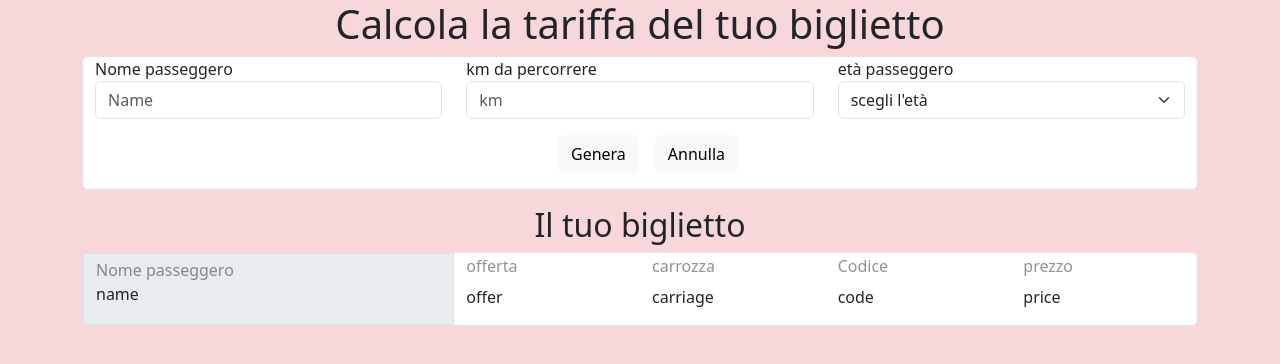
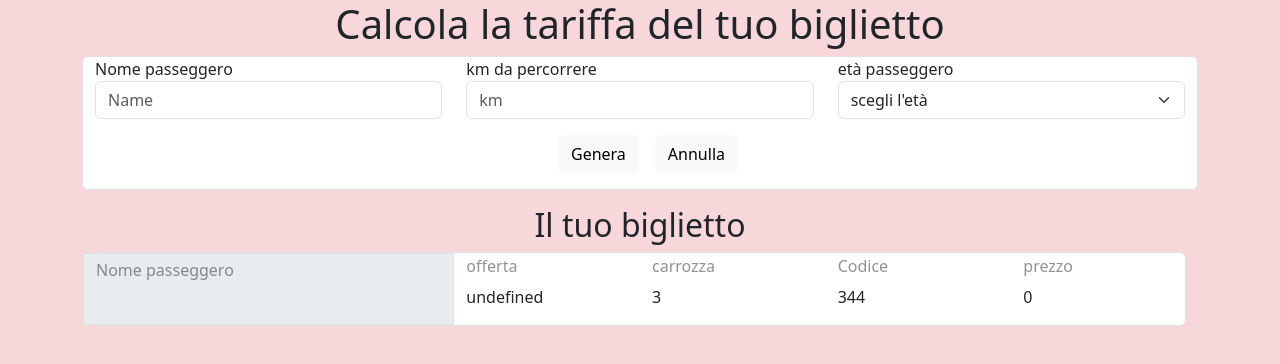
Before and after one commit to desireemezzotero/js-biglietto-treno-form, a plain HTML site: page index.html in a window 1280 px wide. Both pictures are taken after a click on the button "Genera". Drawn offline with nearby package versions, Linux system fonts and the light colour scheme.

Commit message:
[add] function and ticket

```diff
--- a/css/style.css
+++ b/css/style.css
@@ -8,3 +8,7 @@
   border: 1px solid black;
   background-color:rgb(124, 112, 98);
 }
+
+.container-dm-none{
+  display: none;
+}
--- a/index.html
+++ b/index.html
@@ -34,7 +34,7 @@
          <div class="col-4">
            <label>età passeggero</label>
            <select class="form-select age">
-             <option>
+             <option value="default">
                scegli l'età
              </option>
              <option value="under">
@@ -57,37 +57,38 @@
       </form>
     </div> <!-- div del container del form -->
 
-    <h2 class="text-center mt-3">Il tuo biglietto</h2>
 
 
-    <div class="container border rounded bg-white mt-1">
-      <form >
+
+    <div class="container container-dm container-dm-none">
+      <h2 class="text-center mt-3">Il tuo biglietto</h2>
+      <form class="border rounded bg-white mt-1 " >
        <div class="row">
          <div class="col-4 border bg-body-secondary pt-1">
            <h7 class="text-body-tertiary">Nome passeggero</h7>
-           <p>name</p>
+           <p class="name-p">name</p>
          </div>
 
          <div class="col-8 pt-1">
           <div class="row">
             <div class="col-3">
               <h5 class="fs-6 text-body-tertiary">offerta</h5>
-              <p>offer</p>
+              <p class="offer-p">offer</p>
             </div>
 
             <div class="col-3">
               <h5 class="fs-6 text-body-tertiary">carrozza</h5>
-              <p>carriage</p>
+              <p class="carriage-p">carriage</p>
             </div>
 
             <div class="col-3">
               <h5 class="fs-6 text-body-tertiary">Codice</h5>
-              <p>code</p>
+              <p class="code-p">code</p>
             </div>
 
             <div class="col-3">
               <h5 class="fs-6 text-body-tertiary">prezzo</h5>
-              <p>price</p>
+              <p class="price-p">price</p>
             </div>
           </div><!-- div row nel col8 -->
          </div> <!-- div col8 -->
--- a/js/script.js
+++ b/js/script.js
@@ -1,10 +1,20 @@
-/* richiamo le classi scritte in html e le salvo in una variabile*/
+/* richiamo le classi del form scritte in html e le salvo in una variabile*/
 
 const namePassenger = document.querySelector('.passeger');
 const kmPassenger = document.querySelector('.km');
 const agePassenger = document.querySelector('.age');
 
 const bottoneGenerate = document.querySelector('.btn-generate');
+
+/* richiamo le classi scritte in html per il risultato del biglietto e le salvo in una variabile */
+const nameP = document.querySelector('.name-p');
+const offerP = document.querySelector('.offer-p');
+let carriageP= document.querySelector('.carriage-p');
+let codeP = document.querySelector('.code-p');
+let priceP= document.querySelector('.price-p');
+
+/* richiamo il container che mi servirà successivamente */
+const containerDmNone = document.querySelector('.container-dm')
 
 /* varibiali per calcolare il prezzo del biglietto  */
 const priceKm = 0.21;
@@ -17,22 +27,38 @@ bottoneGenerate.addEventListener('click', generateTicket);
 
 /* funzione che genera il prezzo del biglietto  */
 function generateTicket() {
-  const namePassengerValue = namePassenger.value;
-  const kmPassengerValue = kmPassenger.value
-  const agePassengerValue = agePassenger.value
-
-  price = priceKm * kmPassengerValue;
-
+  price = priceKm * kmPassenger.value;
+  let message;
 
   /* attraverso agePassenger.value riconosce l'opzione che abbiamo inserito, se l'opzione è under applicherà lo sconto del 20%, se è over applicherà lo sconto del 40%, altrimenti non applicherà nessuno sconto */
 
   if (agePassenger.value == "under") {
     price -= price * youngDiscount / 100;
+    message = 'Biglietto Young';
   } else if (agePassenger.value == "over") {
     price -= price * silverDiscount / 100;
+      message = 'Biglietto Over';
   } else if (agePassenger.value == "between") {
     price = price
+      message = 'Biglietto Normale';
   }
  console.log(price)
 
+
+  nameP.innerText = namePassenger.value;
+  offerP.innerText = message;
+  carriageP.innerText = Math.ceil(Math.random()* 10);
+  codeP.innerText = Math.ceil(Math.random()* 1000);
+  priceP.innerText = price
+
+  resetForm();
+
+  containerDmNone.classList.remove('container-dm-none')
+
 }
+
+function resetForm () {
+  namePassenger.value = '';
+  kmPassenger.value = '';
+  agePassenger.value = "default";
+}
```
